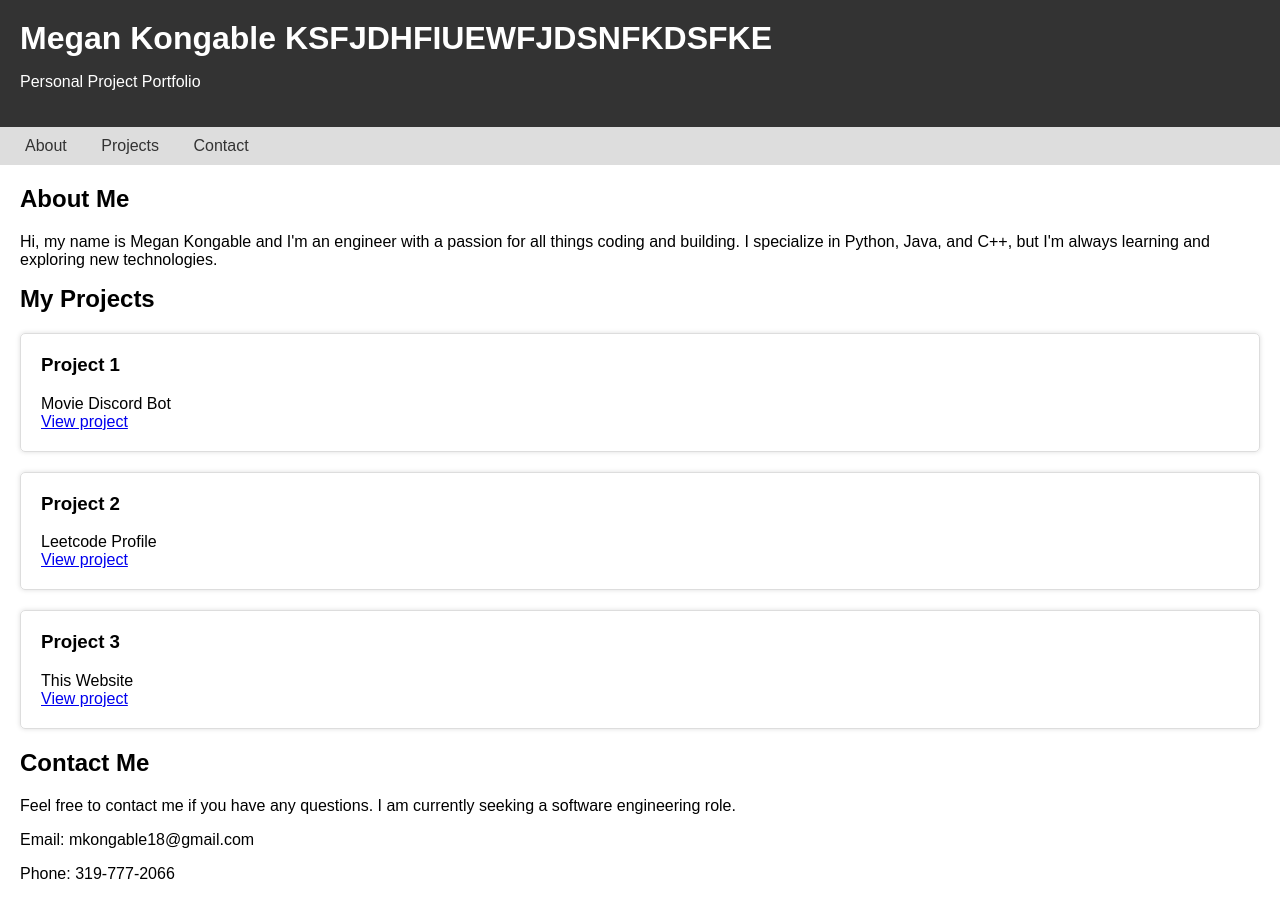
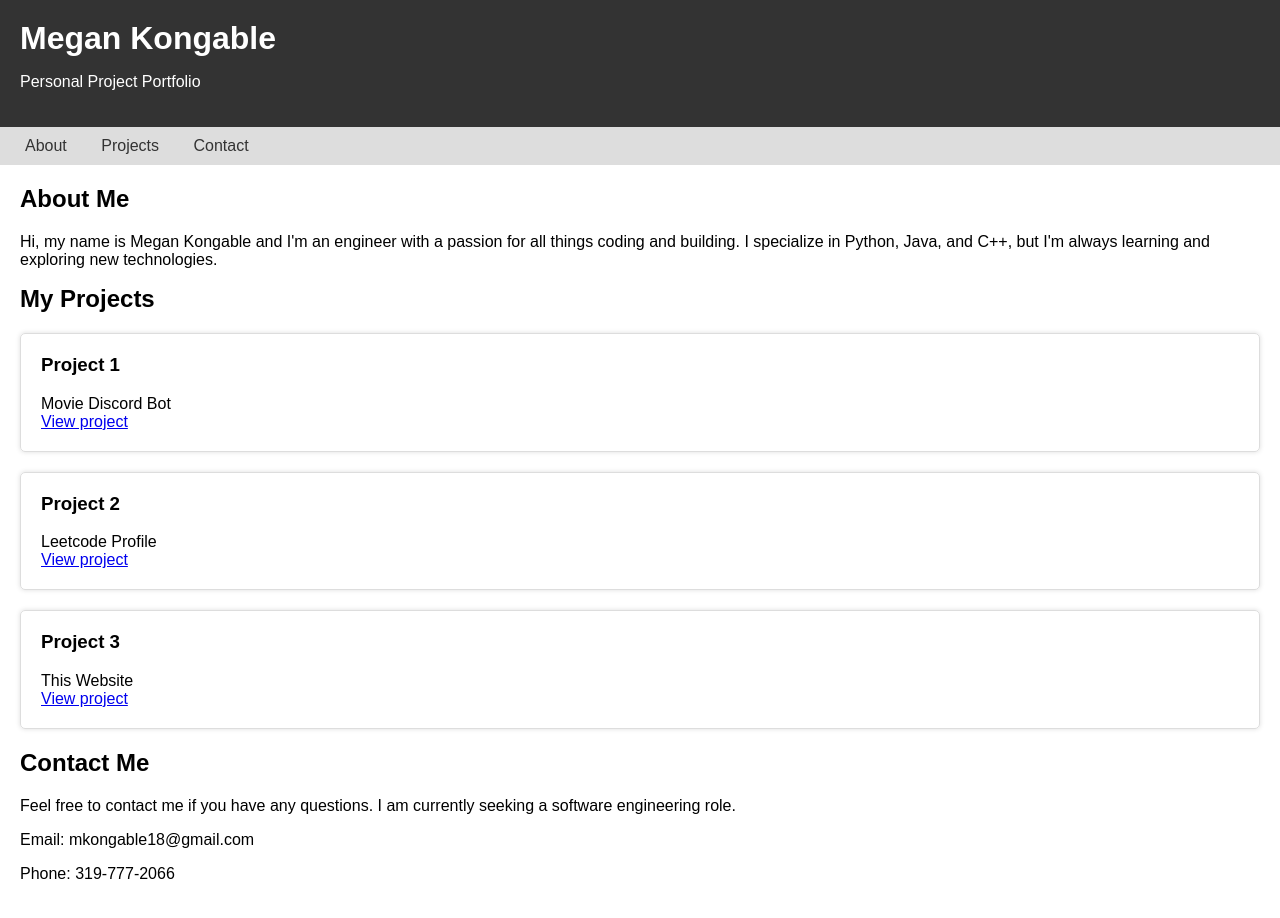
Before and after one commit to mkongable/megan_frontend_learning, a plain HTML site: page index.html in a window 1280 px wide. Drawn offline with Linux system fonts and the light colour scheme.

Commit message:
Revert "really bad stuff that I will revert" Because I was just testing This reverts commit 57cac8f9db4aa82fe00313332ce57a0a021dfcc1.

```diff
--- a/index.html
+++ b/index.html
@@ -63,7 +63,7 @@
 </head>
 <body>
 	<header>
-		<h1>Megan Kongable KSFJDHFIUEWFJDSNFKDSFKE</h1>
+		<h1>Megan Kongable</h1>
 		<p>Personal Project Portfolio</p>
 	</header>
 	<nav>
```
